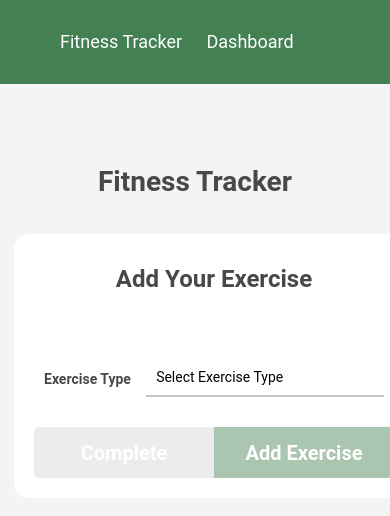
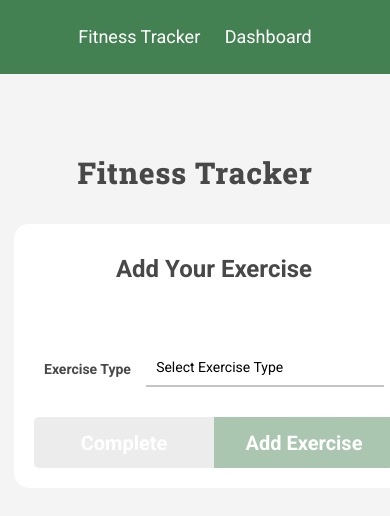
Before and after one commit to Punkinut/Fitness-Tracker, a website: page public/exercise.html in a window 390 px wide. Shown: the top 516 px of the page. Drawn offline with nearby package versions, Linux system fonts and the light colour scheme; no server answers.

Commit message:
Made the navigation responsive and fixed up some text display

```diff
--- a/public/css/style.css
+++ b/public/css/style.css
@@ -18,6 +18,13 @@ body,
 .font {
   font-family: "Roboto", sans-serif !important;
   color: #484848;
+}
+
+.head-font {
+  font-family: "Roboto Slab", sans-serif !important;
+  color: #484848;
+  letter-spacing: 0.7px;
+  font-size: 30px;
 }
 
 .no-box {
@@ -52,12 +59,20 @@ body,
   justify-content: center;
   align-items: center;
 }
+
 .left-button {
   border-radius: 5px 0px 0px 5px !important;
+  transition: all 100ms ease-in-out !important;
 }
 
 .right-button {
   border-radius: 0px 5px 5px 0px !important;
+  transition: all 100ms ease-in-out !important;
+}
+
+.left-button,
+.right-button:hover {
+  opacity: 90% !important;
 }
 
 .positive {
@@ -496,3 +511,10 @@ form > button {
     right: -320px;
   }
 }
+
+@media screen and (max-width: 470px) {
+  nav {
+    text-align: center !important;
+    padding: 10px !important;
+  }
+}
--- a/public/exercise.html
+++ b/public/exercise.html
@@ -9,6 +9,9 @@
   <link rel="stylesheet" href="/css/style.css" />
   <title>Fitness Tracker</title>
   <link rel="shortcut icon" type="img/svg" href="/images/favicon.png">
+  <link href="https://fonts.googleapis.com/css2?family=Roboto:wght@400;500;700;900&display=swap" rel="stylesheet">
+  <link rel="preconnect" href="https://fonts.gstatic.com" crossorigin>
+  <link href="https://fonts.googleapis.com/css2?family=Roboto+Slab:wght@600;800&display=swap" rel="stylesheet">
 </head>
 
 <body>
@@ -18,7 +21,7 @@
   </nav>
   <div class="wrapper">
     <header>
-      <h1 class="font">Fitness Tracker</h1>
+      <h1 class="head-font">Fitness Tracker</h1>
     </header>
     <div class="ui container exercise">
       <div class="ui raised card m-auto no-box">
--- a/public/js/workout.js
+++ b/public/js/workout.js
@@ -62,7 +62,7 @@ function renderWorkoutSummary(summary) {
     const strong = document.createElement("strong");
 
     strong.textContent = workoutKeyMap[key];
-    const textNode = document.createTextNode(`: ${summary[key]}`);
+    const textNode = document.createTextNode(` | ${summary[key]}`);
 
     p.appendChild(strong);
     p.appendChild(textNode);
```
Also changed, not shown: public/index.html (+3 -1 lines), public/stats.html (+3 -0 lines).
